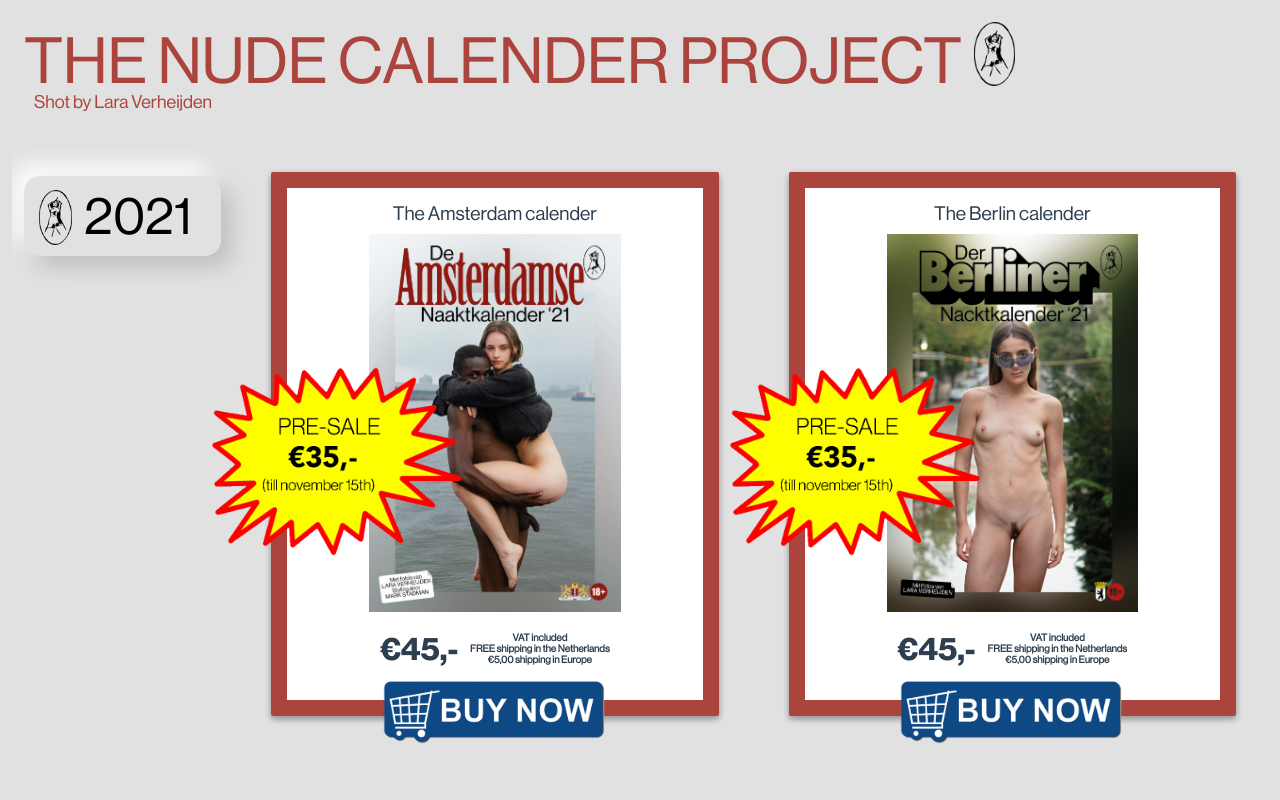
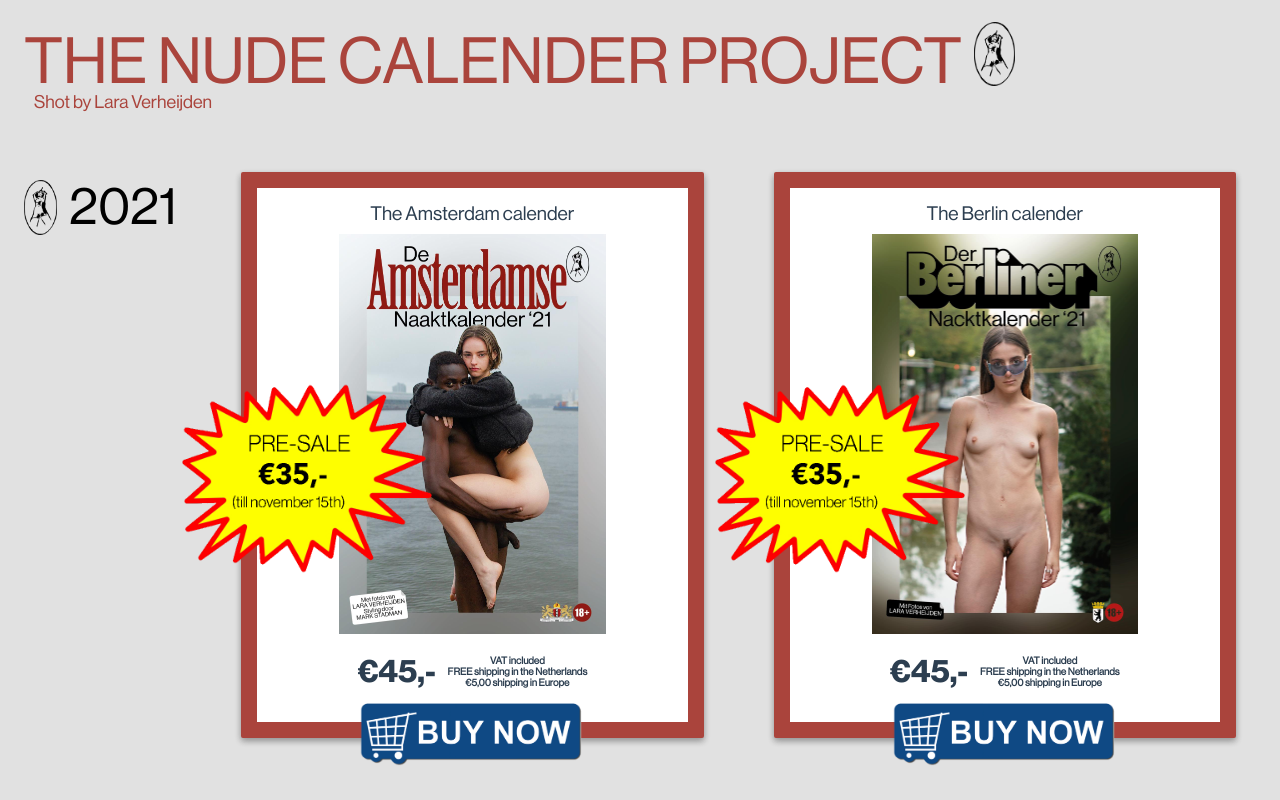
Before and after one commit to YketD/thecalendarproject, a Vue app: page / in a window 1280 px wide. Shown: the top 800 px of the page. Built offline with nearby package versions, Linux system fonts and the light colour scheme.

Commit message:
fix label

```diff
--- a/src/components/ProductGrid.vue
+++ b/src/components/ProductGrid.vue
@@ -117,10 +117,7 @@
         justify-content   : left;
         height            : 80px;
         border-radius     : 16px;
-        background        : #e1e1e1;
-        box-shadow        : 11px 11px 22px #bfbfbf,
-        -11px -11px 22px #ffffff;
-        padding           : 10px 15px;
+
 
         @media (max-width: 500px) {
             display: flex;
```
